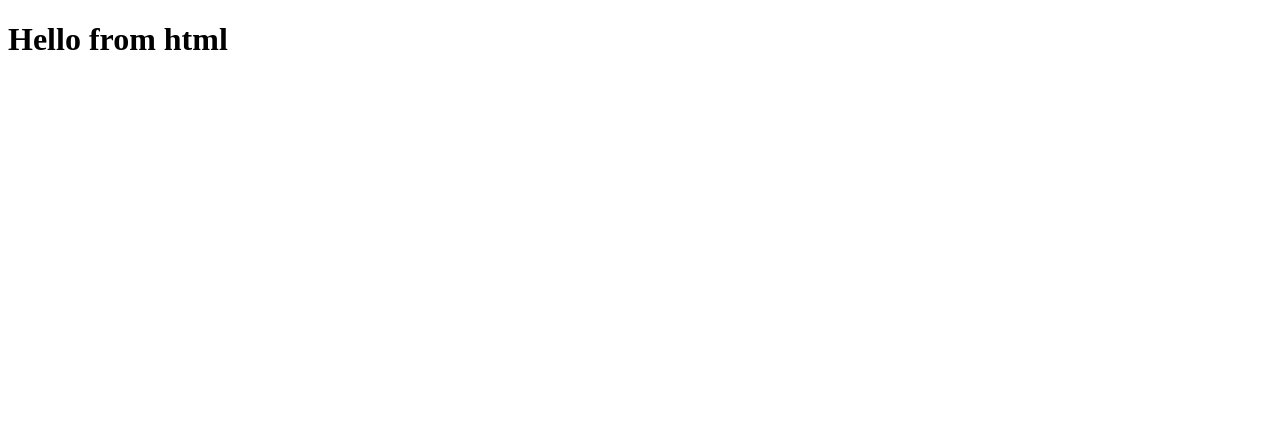
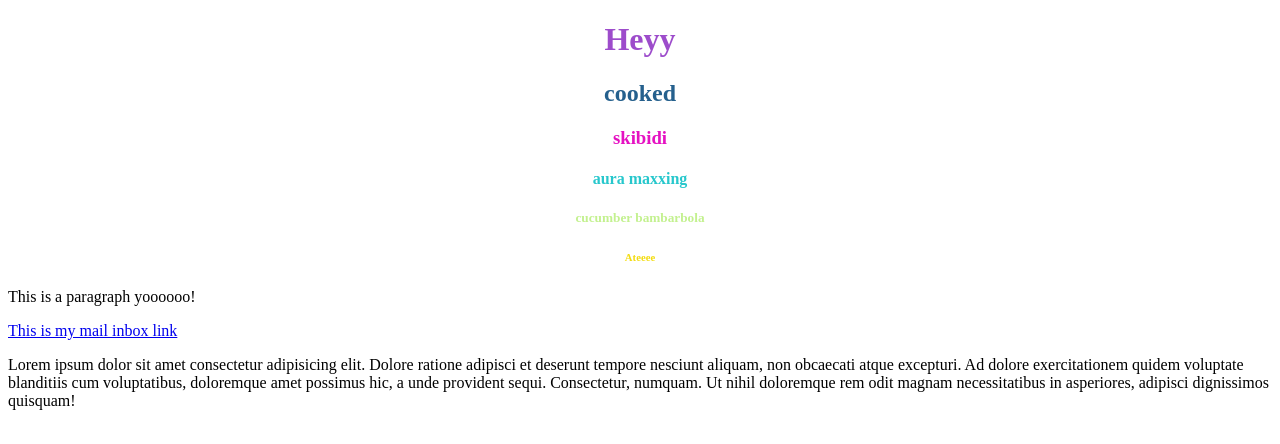
Before and after one commit to varshi0829/auto_suggest, a website: page frontend/index.html in a window 1280 px wide. Drawn offline with Linux system fonts and the light colour scheme.

Commit message:
basic html and css tested

```diff
--- a/frontend/css/index.css
+++ b/frontend/css/index.css
@@ -1,3 +1,36 @@
 h1{
-    color: #000;
+    color: #9d4ccb;
+    text-align: center;
 }
+
+h2{
+    color: #25608d;
+    text-align: center;
+}
+
+h3{
+    color: #e511c2;
+    text-align: center;
+}
+
+h4{
+    color: #27c7cc;
+    text-align: center;
+}
+
+h5{
+    color: #c3f18f;
+    text-align: center;
+}
+
+h6{
+    color: #f3dc0f;
+    text-align: center;
+}
+
+.para{
+    border: 20px;
+    border-color: #010509;
+    text-align: center;
+    border-style: solid;
+}
--- a/frontend/index.html
+++ b/frontend/index.html
@@ -7,7 +7,18 @@
     <link rel = "stylesheet" href = "css/index.css">
 </head>
 <body>
-    <h1>Hello from html</h1>
+    <h1 id = "Heyy">Heyy</h1>
+    <h2 class = "cooked">cooked</h2>
+    <h3 class = "skibidi">skibidi</h3>
+    <h4 class = "aura-maxxing">aura maxxing</h4>
+    <h5>cucumber bambarbola</h5>
+    <h6>Ateeee</h6>
+
+    <p class="paragraph">This is a paragraph yoooooo!</p>
+    <a href = "https://mail.google.com/mail/u/0/?tab=rm&ogbl#inbox">This is my mail inbox link</a>
+
+
+    <p>Lorem ipsum dolor sit amet consectetur adipisicing elit. Dolore ratione adipisci et deserunt tempore nesciunt aliquam, non obcaecati atque excepturi. Ad dolore exercitationem quidem voluptate blanditiis cum voluptatibus, doloremque amet possimus hic, a unde provident sequi. Consectetur, numquam. Ut nihil doloremque rem odit magnam necessitatibus in asperiores, adipisci dignissimos quisquam!</p>
     <script src="js/index.js"></script>
 </body>
 </html>
```
